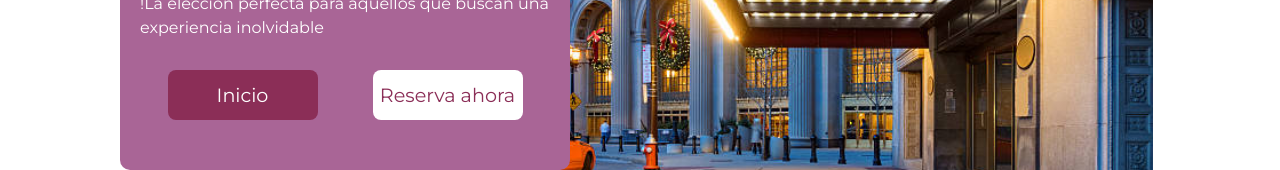
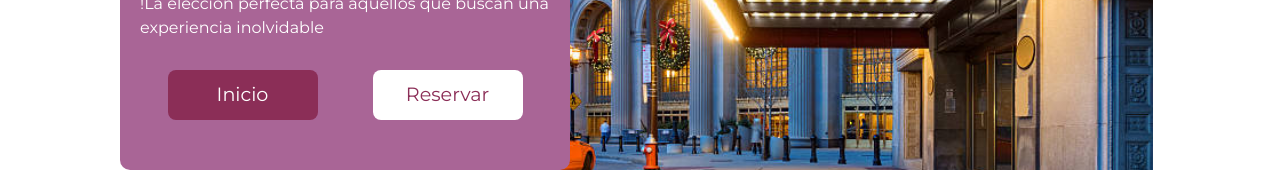
Before and after one commit to OakEsteban/PosadadelSolFRONTEND, a React (Create React App) app: page /Nosotros in a window 1280 px wide. Shown: the part 330-500 px from the top of the page. Built offline with nearby package versions, Linux system fonts and the light colour scheme.

Commit message:
Apartado nosotros

```diff
--- a/src/Styles/Nosotros.css
+++ b/src/Styles/Nosotros.css
@@ -41,11 +41,21 @@
   .apartado-boton-1 {
     background-color: #8B2E57;
     color: white;
+    justify-content: center;
+    display: flex;
+    text-decoration: none;
+    padding: 10px 20px;
+    cursor: pointer;
   }
 
   .apartado-boton-2 {
     background-color: white;
     color: #8B2E57;
+    justify-content: center;
+    display: flex;
+    text-decoration: none;
+    padding: 10px 20px;
+    cursor: pointer;
   }
 
   .apartado-right {
--- a/src/components/pages/Nosotros.jsx
+++ b/src/components/pages/Nosotros.jsx
@@ -15,8 +15,8 @@ const Nosotros = () => {
                         una experiencia inolvidable
                     </p>
                     <div className='apartado-botones'>
-                        <button className='apartado-boton-1'>Inicio</button>
-                        <button className='apartado-boton-2'>Reserva ahora</button>
+                        <a className='apartado-boton-1' href='/Inicio'>Inicio</a>
+                        <a className='apartado-boton-2' href='/Inicia-sesion'>Reservar</a>
                     </div>
                 </div>
                 <div className='apartado-right'>
```
